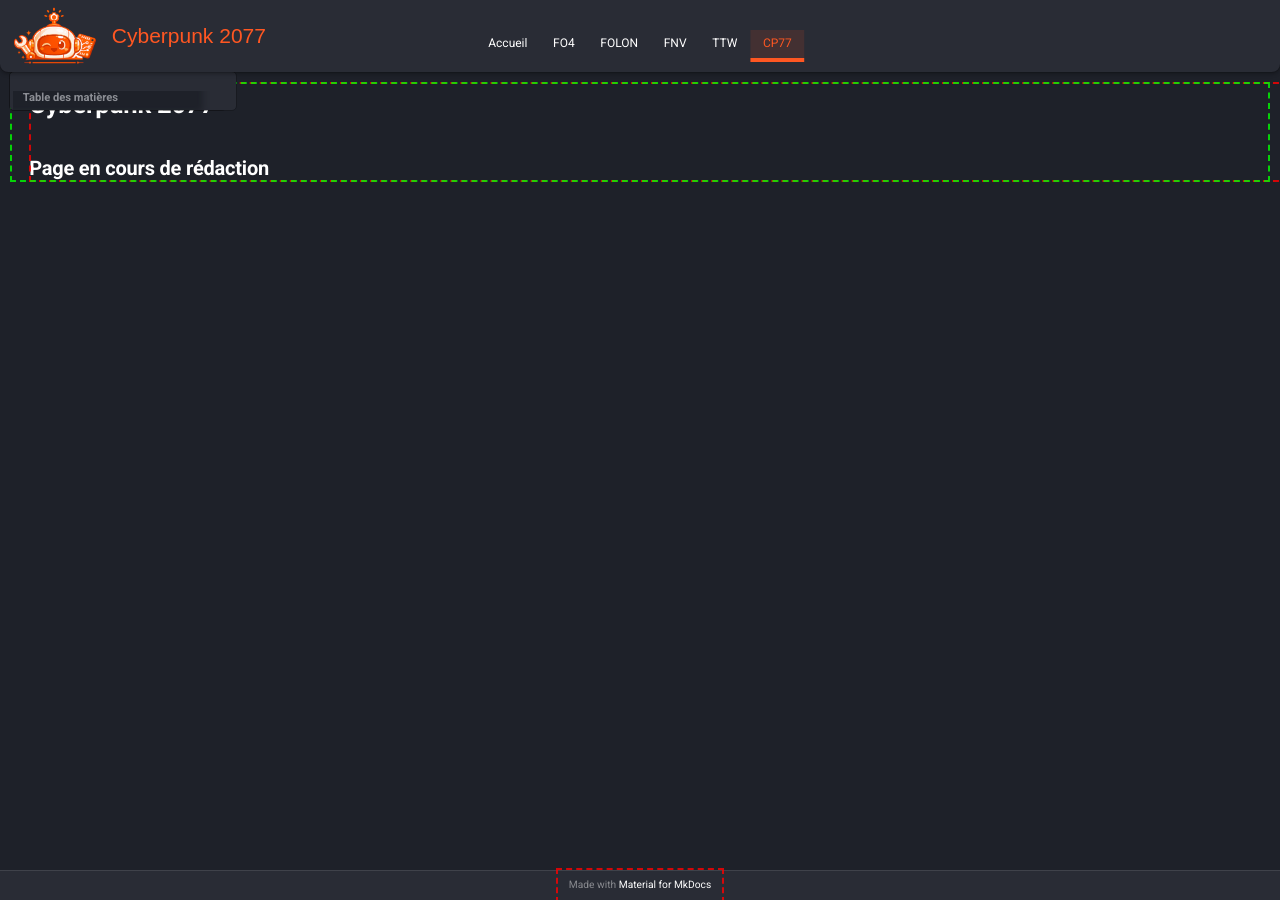
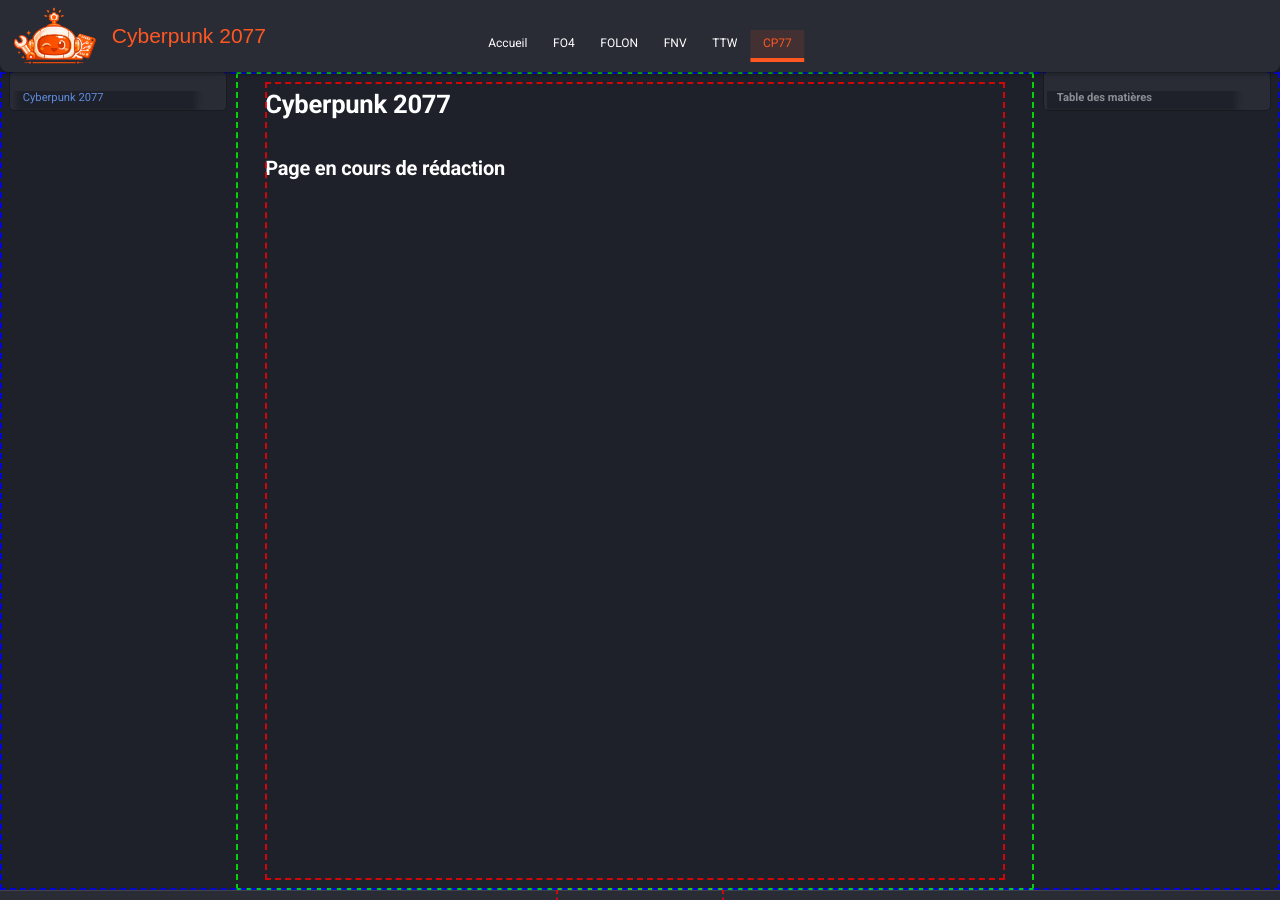
Before and after one commit to Lilevitchi/lilevitchi.github.io, an MkDocs documentation site: the page built from docs/cyberpunk/index.md, in a window 1280 px wide and 900 px high. Built offline with MkDocs 1.6.1 and Material for MkDocs 9.7.7, drawn with Linux system fonts in a browser that asks for light colours.

Commit message:
Update extra.css

```diff
--- a/docs/stylesheets/extra.css
+++ b/docs/stylesheets/extra.css
@@ -84,7 +84,6 @@
   font-size: var(--font-base-size);
   font-weight: 400;
   height: 100%;
-  overflow: hidden;
 }
 
 * {
@@ -260,17 +259,18 @@
 /* Main container */
 [data-md-color-scheme] .md-main {
   position: relative;
-  margin-top: calc(var(--header-height));
+  margin-top: var(--header-height);
 }
 
 /* Zone centrale */
 [data-md-color-scheme] .md-main__inner {
-  display: flex;
-  gap: var(--sidebar-gap);
-  max-width: 100%;
-  margin: 0 auto;
-  padding: var(--sidebar-gap);
-  align-items: flex-start;
+  display: block;
+  max-width: none;
+  margin: 0;
+  padding: 0;
+
+  outline: 2px dashed rgba(0, 0, 255, 0.8); /* Bleu (Debug) */
+  outline-offset: -2px;
 }
 
 /* ============================================================
@@ -279,12 +279,12 @@
 
 /* Zone de contenu centrale */
 [data-md-color-scheme] .md-content {
-  flex: 1;
-  display: flex;
-  flex-direction: column;
+  margin-left: calc(var(--sidebar-width-primary) + (var(--sidebar-gap) * 2));
+  margin-right: calc(var(--sidebar-width-secondary) + (var(--sidebar-gap) * 2));
+
+  padding: var(--sidebar-gap);
+
   min-width: 0;
-  margin: 0;
-  align-self: stretch;
 
   outline: 2px dashed rgba(0, 255, 0, 0.8); /* Vert (Debug) */
   outline-offset: -2px;
@@ -292,13 +292,13 @@
 
 /* Zone scrollable réelle */
 [data-md-color-scheme] .md-content__inner {
-  flex: 1;
-  width: 100%;
-  margin: 0;
-  padding: 0;
+  min-height: calc(100vh - var(--header-height) - var(--footer-height));
 
   background: transparent;
   box-shadow: none;
+
+  margin: 0;
+  padding: 0;
 
   outline: 2px dashed rgba(255, 255, 0, 0.8); /* Jaune (Debug) */
   outline-offset: -2px;
@@ -343,19 +343,24 @@
   border-radius: var(--radius-sm);
   outline: 1px solid rgba(0,0,0,0.2);
 
-  overflow-y: hidden;
+  overflow-y: auto;
+
   transition:
-        bottom 200ms ease,
-        transform 333ms cubic-bezier(0, 0, 0, 1);
+    bottom 200ms ease,
+    transform 333ms cubic-bezier(0, 0, 0, 1);
+
+  will-change: bottom, transform;
 }
 
 /* Sidebar gauche */
 [data-md-color-scheme] .md-sidebar--primary {
+  left: var(--sidebar-gap);
   width: var(--sidebar-width-primary);
 }
 
 /* Sidebar droite */
 [data-md-color-scheme] .md-sidebar--secondary {
+  right: var(--sidebar-gap);
   width: var(--sidebar-width-secondary);
 }
 
```
